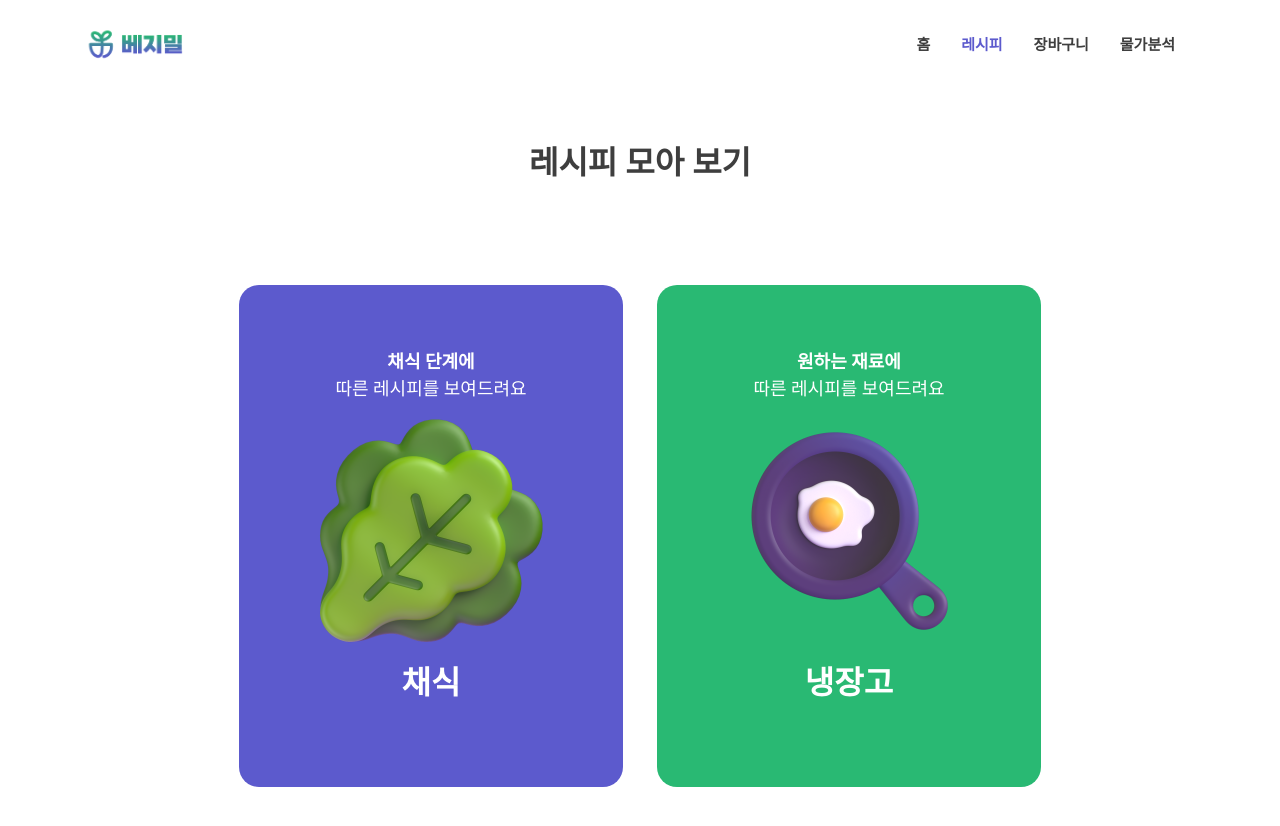
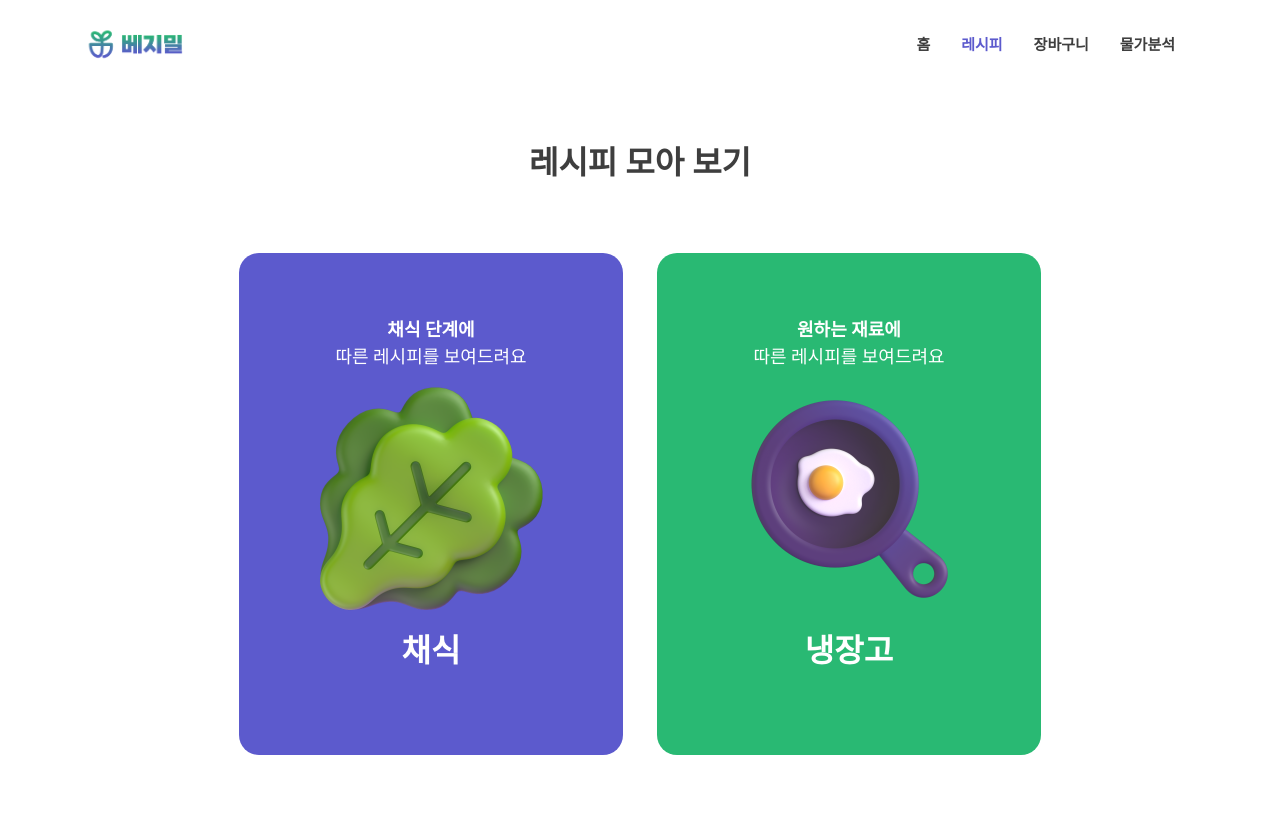
Before and after one commit to yuiseo/VeggieMeal, a Next.js app in the folder Front/veggiemeal/: page /recipe in a window 1280 px wide. Shown: the top 826 px of the page. Built offline with nearby package versions, Linux system fonts and the light colour scheme; a web font is replaced by a local one.

Commit message:
[S07P22C205-131][FE-이서]feat:레시피 퍼블리싱

```diff
--- a/Front/veggiemeal/pages/recipe/index.tsx
+++ b/Front/veggiemeal/pages/recipe/index.tsx
@@ -1,11 +1,11 @@
 import Head from 'next/head';
 import Image from 'next/image';
 import { useRouter } from 'next/router';
-import styles from 'styles/Home.module.scss'
+import styles from 'styles/Recipe.module.scss';
+
 import Button from 'react-bootstrap/Button';
 import leafy from '/public/leafy_green.png';
 import cooking from '/public/cooking.png';
-import Container from 'react-bootstrap/Container';
 import Row from 'react-bootstrap/Row';
 import Col from 'react-bootstrap/Col';
 
@@ -25,16 +25,16 @@ export default function Recipe() {
           <Row>
             <Col sm={6}>
               <Button className='btn' onClick={() => router.push('/recipe/veggie')}>
-                <a>채식 단계에</a>
-                <a>따른 레시피를 보여드려요</a>
+                <span>채식 단계에</span>
+                <span>따른 레시피를 보여드려요</span>
                 <Image src={leafy} alt="leafy_green" quality={100} />
                 <p>채식</p>
               </Button>
             </Col>
             <Col sm={6}>
               <Button className="btn" onClick={() => router.push('/recipe/fridge')}>
-                <a>원하는 재료에</a>
-                <a>따른 레시피를 보여드려요</a>
+                <span>원하는 재료에</span>
+                <span>따른 레시피를 보여드려요</span>
                 <Image src={cooking} alt="cooking pan" quality={100} />
                 <p>냉장고</p>
               </Button>
--- a/Front/veggiemeal/styles/Home.module.scss
+++ b/Front/veggiemeal/styles/Home.module.scss
@@ -182,14 +182,3 @@
     padding:10px 20px;
   }
 }
-
-.recipe_title {
-  margin: 50px;
-  text-align: center;
-  font-size: xx-large;
-  font-weight: bolder;
-}
-
-.recipe_section {
-  margin-top: 3rem;
-}
--- /dev/null
+++ b/Front/veggiemeal/styles/Recipe.module.scss
@@ -0,0 +1,12 @@
+@import 'Home.module.scss';
+
+.recipe_title {
+  margin: 50px;
+  text-align: center;
+  font-size: xx-large;
+  font-weight: bolder;
+}
+
+.recipe_section {
+  margin-top: 1rem;
+}
--- /dev/null
+++ b/Front/veggiemeal/styles/Veggie.module.scss
@@ -0,0 +1,12 @@
+.container {
+  padding: 0 2rem;
+}
+#__next>div>header{
+  margin-top: 100px;
+}
+.recipe_title {
+  margin: 50px;
+  text-align: center;
+  font-size: xx-large;
+  font-weight: bolder;;
+}
--- a/Front/veggiemeal/styles/bootstrap.scss
+++ b/Front/veggiemeal/styles/bootstrap.scss
@@ -7,48 +7,52 @@
 
 .navbar-toggler {
   border: none;
-  box-shadow: 0 0 0 #ffffff;
+  box-shadow: 0 0 0 val.$white;
 }
 
-
+// recipe
 #__next>div>main>section>div>div:nth-child(1)>button {
   display: grid;
+  margin: 5px;
   padding: 4rem;
-  margin: 5px;
   background-color: val.$purple !important;
   border: 0;
   border-radius: 20px;
-  a:nth-child(1) {
+  span:nth-child(1) {
     font-size: large;
     font-weight: bolder;
+    color: val.$white;
   }
-  a:nth-child(2){
+  span:nth-child(2){
     font-size: large;
+    color: val.$white;
   }
   p {
-    color: #ffffff;
     font-size: xx-large;
     font-weight: bolder;
+    color: val.$white;
   }
 }
 
 #__next>div>main>section>div>div:nth-child(2)>button {
   display: grid;
+  margin: 5px;
   padding: 4rem;
-  margin: 5px;
   background-color: val.$green !important;
   border: 0;
   border-radius: 20px;
-  a:nth-child(1) {
+  span:nth-child(1) {
     font-size: large;
     font-weight: bolder;
+    color: val.$white;
   }
-  a:nth-child(2) {
+  span:nth-child(2) {
     font-size: large;
+    color: val.$white;
   }
   p {
-    color: #ffffff;
     font-size: xx-large;
     font-weight: bolder;
+    color: val.$white;
   }
 }
--- a/Front/veggiemeal/styles/variable.scss
+++ b/Front/veggiemeal/styles/variable.scss
@@ -2,3 +2,4 @@ $green : #29B973;
 $purple : #5C5ACD;
 // 기본 색상으로 설정해두긴 했으나, 혹시 안 먹혔을 때를 대비해서 블랙도 만들어둡니당
 $black : #3e3e3e;
+$white : #ffffff;
```
Also changed, not shown: Front/veggiemeal/pages/recipe/veggie/index.tsx (+14 -2 lines).
